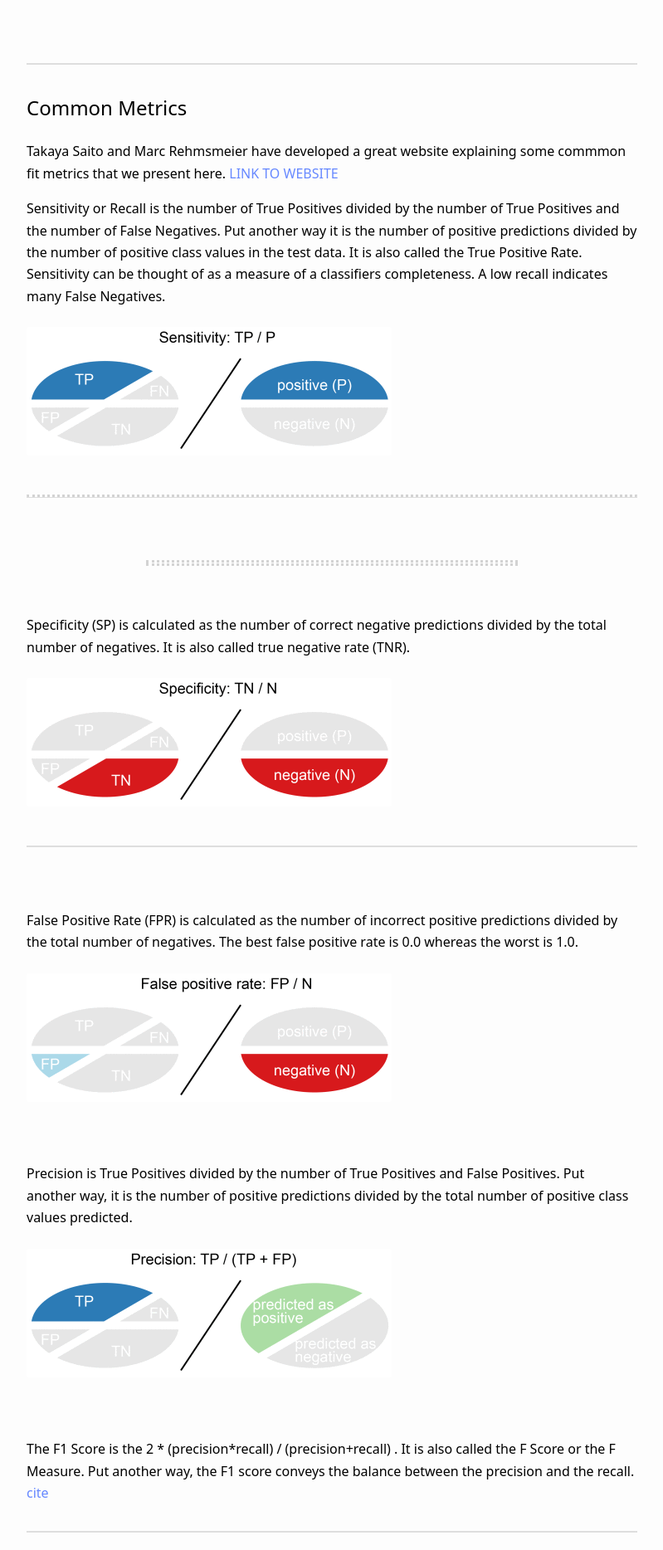
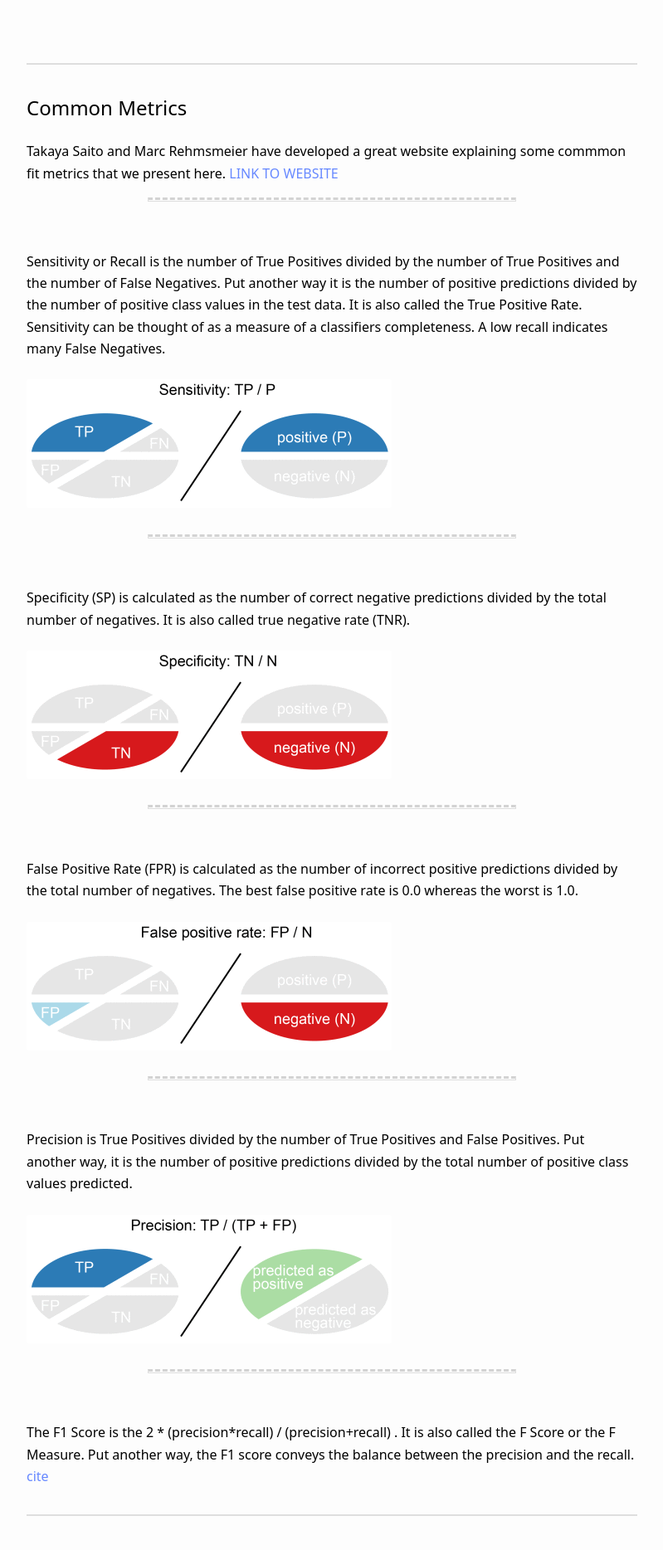
Before and after one commit to Nonprofit-Open-Data-Collective/machine_learning_mission_codes, a Jekyll site: the page built from docs/accuracy.md, in a window 1280 px wide. Shown: the part 1128-2996 px from the top of the page at 83% size, without its empty margins (240-1039 px from the left). Built offline with Jekyll 4.4.1, drawn with Linux system fonts in a browser that asks for light colours.

Commit message:
Update accuracy.md

```diff
--- a/docs/accuracy.md
+++ b/docs/accuracy.md
@@ -33,16 +33,15 @@ The confusion matrix organizes the results into a table where the actual classes
 
 Takaya Saito and Marc Rehmsmeier have developed a great website explaining some commmon fit metrics that we present here. [LINK TO WEBSITE](https://classeval.wordpress.com/introduction/basic-evaluation-measures/)
 
-
+<hr style="height:1px; border-top:dashed; color:lightgray; width:60%; text-align:center; margin: 0 auto;" >
+<br>
 
 
 **Sensitivity** or **Recall** is the number of True Positives divided by the number of True Positives and the number of False Negatives. Put another way it is the number of positive predictions divided by the number of positive class values in the test data. It is also called the True Positive Rate. Sensitivity can be thought of as a measure of a classifiers completeness. A low recall indicates many False Negatives.
 
 ![](../assets/images/sensitivity.png)
 
-<hr style="border-top:dotted;color:lightgray;margin-left:30;">
-<br>
-<hr style="height:1px; border:dotted; color:lightgray; width:60%; text-align:center; margin: 0 auto;" >
+<hr style="height:1px; border-top:dashed; color:lightgray; width:60%; text-align:center; margin: 0 auto;" >
 <br>
 
 
@@ -51,7 +50,7 @@ Takaya Saito and Marc Rehmsmeier have developed a great website explaining some
 ![](../assets/images/specificity.png)
 
 
-<hr style="border-top:2px dotted gray90">
+<hr style="height:1px; border-top:dashed; color:lightgray; width:60%; text-align:center; margin: 0 auto;" >
 <br>
 
 
@@ -62,7 +61,9 @@ Takaya Saito and Marc Rehmsmeier have developed a great website explaining some
 ![](../assets/images/false-positive-rate.png)
 
 
+<hr style="height:1px; border-top:dashed; color:lightgray; width:60%; text-align:center; margin: 0 auto;" >
 <br>
+
 
 
 **Precision** is True Positives divided by the number of True Positives and False Positives. Put another way, it is the number of positive predictions divided by the total number of positive class values predicted.
@@ -71,6 +72,7 @@ Takaya Saito and Marc Rehmsmeier have developed a great website explaining some
 ![](../assets/images/precision.png)
 
 
+<hr style="height:1px; border-top:dashed; color:lightgray; width:60%; text-align:center; margin: 0 auto;" >
 <br>
 
 
```
